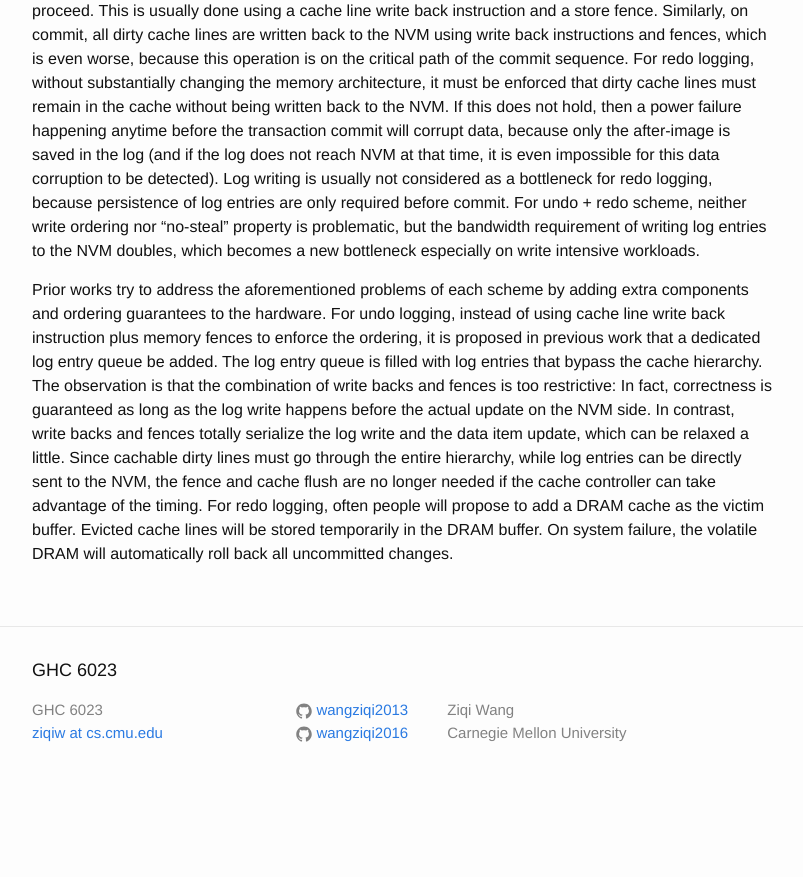
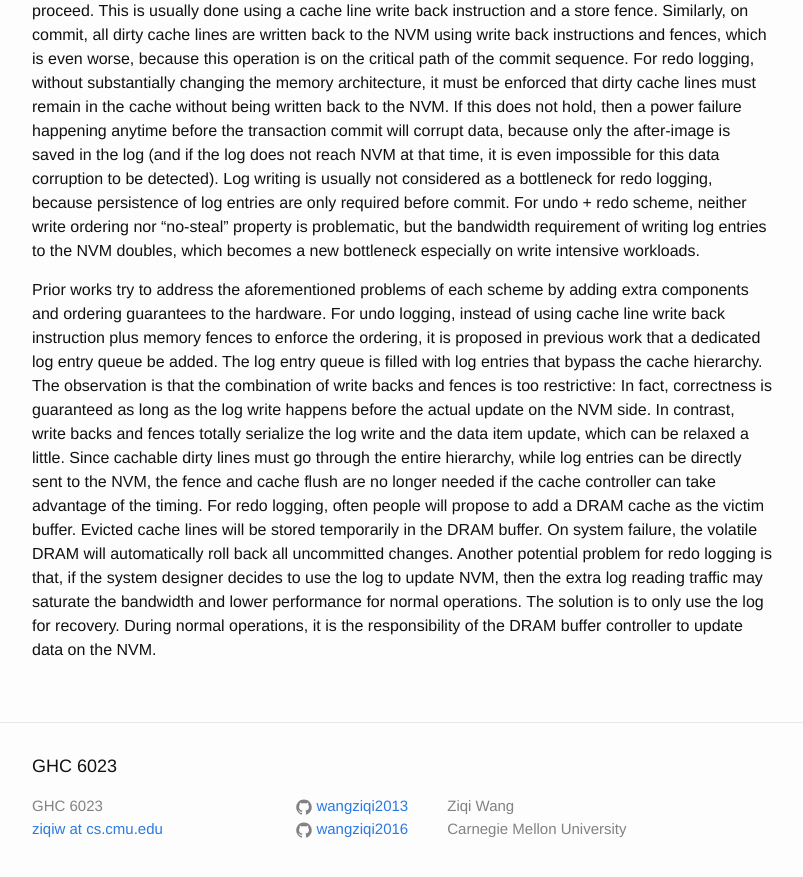
Before and after one commit to wangziqi2013/wangziqi2013.github.io, a Jekyll site: the page built from _posts/2019-01-05-redu.markdown, in a window 1280 px wide and 900 px high, scrolled down 1006 px. Shown: the top 877 px of the window, without its empty margins (238-1041 px from the left). Built offline with Jekyll 4.4.1, drawn with Linux system fonts in a browser that asks for light colours; before the commit the page ends 1810 px from its top, so only the background shows below that.

Commit message:
Adding DRAM buffer

```diff
--- a/_posts/2019-01-05-redu.markdown
+++ b/_posts/2019-01-05-redu.markdown
@@ -50,3 +50,7 @@ a little. Since cachable dirty lines must go through the entire hierarchy, while
 the NVM, the fence and cache flush are no longer needed if the cache controller can take advantage of the timing.
 For redo logging, often people will propose to add a DRAM cache as the victim buffer. Evicted cache lines will be stored
 temporarily in the DRAM buffer. On system failure, the volatile DRAM will automatically roll back all uncommitted changes.
+Another potential problem for redo logging is that, if the system designer decides to use the log to update NVM,
+then the extra log reading traffic may saturate the bandwidth and lower performance for normal operations. The solution
+is to only use the log for recovery. During normal operations, it is the responsibility of the DRAM buffer controller to
+update data on the NVM.
```
